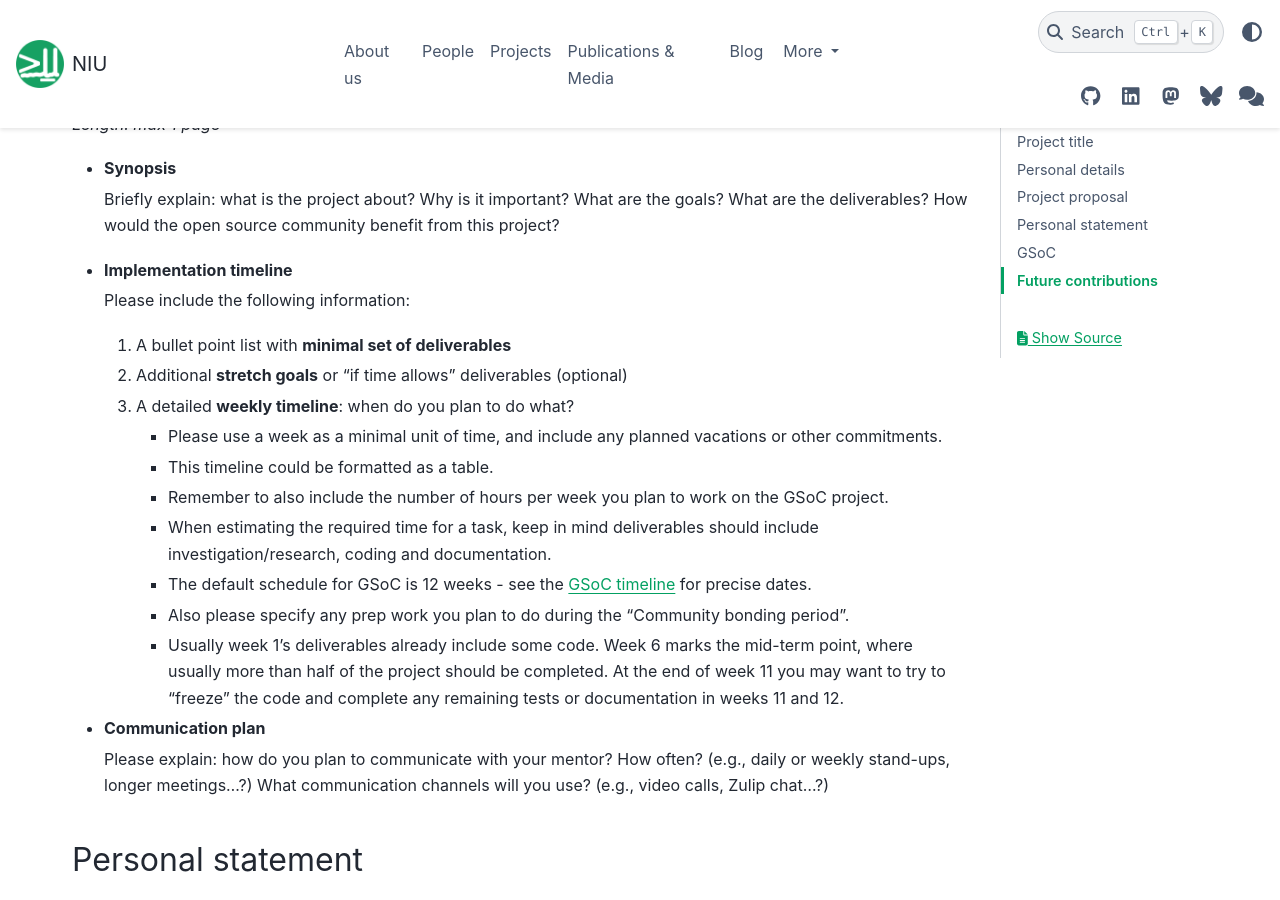
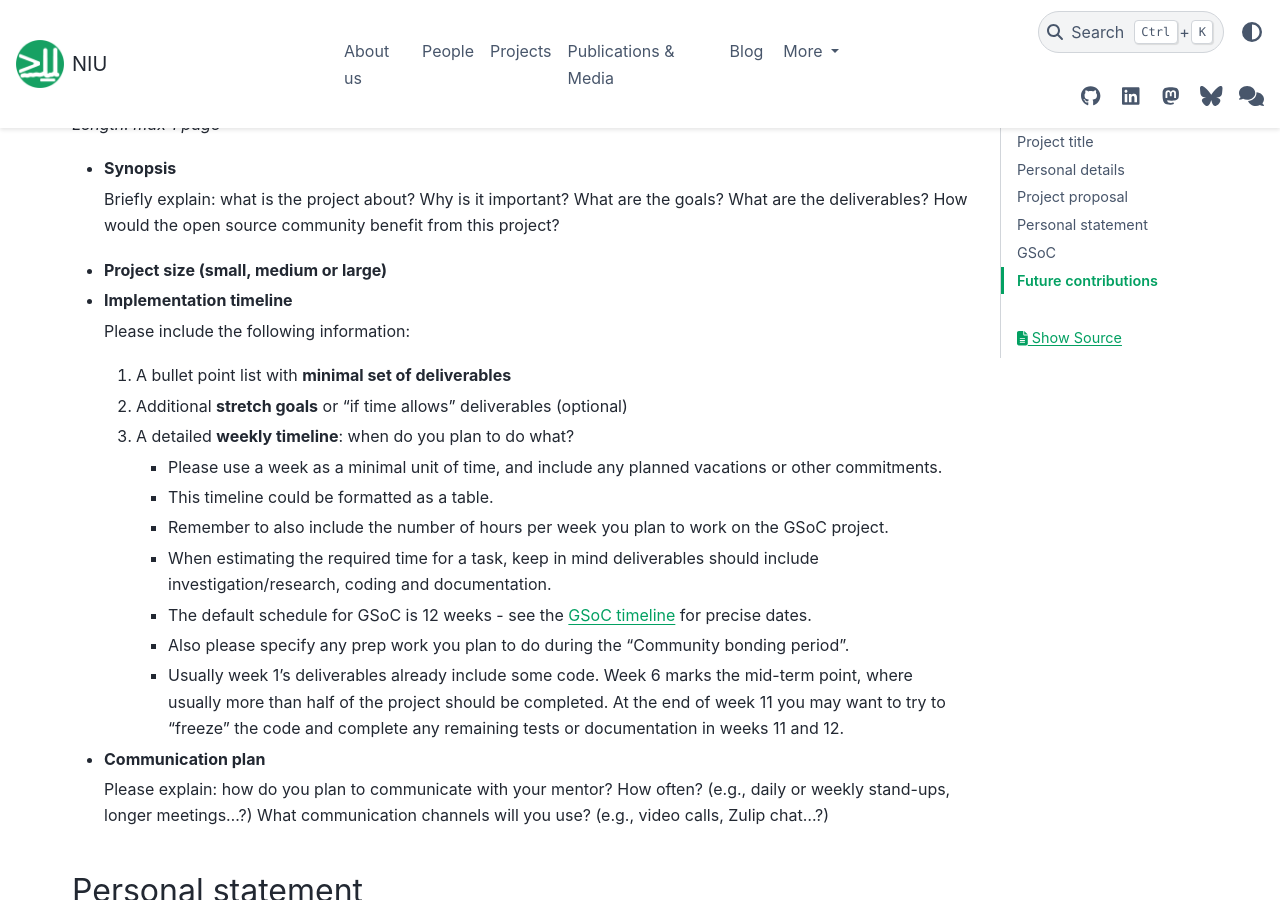
Before and after one commit to neuroinformatics-unit/neuroinformatics-unit.github.io, a Sphinx documentation site: the page built from docs/source/get-involved/gsoc/2026/application_template.md, in a window 1280 px wide and 900 px high, scrolled down 1375 px. Built offline with Sphinx 7.4.7 and the PyData theme 0.15.4, drawn with Linux system fonts in a browser that asks for light colours; nearby versions of some CDN libraries.

Commit message:
Add project size

```diff
--- a/docs/source/get-involved/gsoc/2026/application_template.md
+++ b/docs/source/get-involved/gsoc/2026/application_template.md
@@ -40,6 +40,8 @@ _Length: max 1 page_
 - **Synopsis**
 
   Briefly explain: what is the project about? Why is it important? What are the goals? What are the deliverables? How would the open source community benefit from this project?
+
+- **Project size (small, medium or large)**
 
 - **Implementation timeline**
 
```
